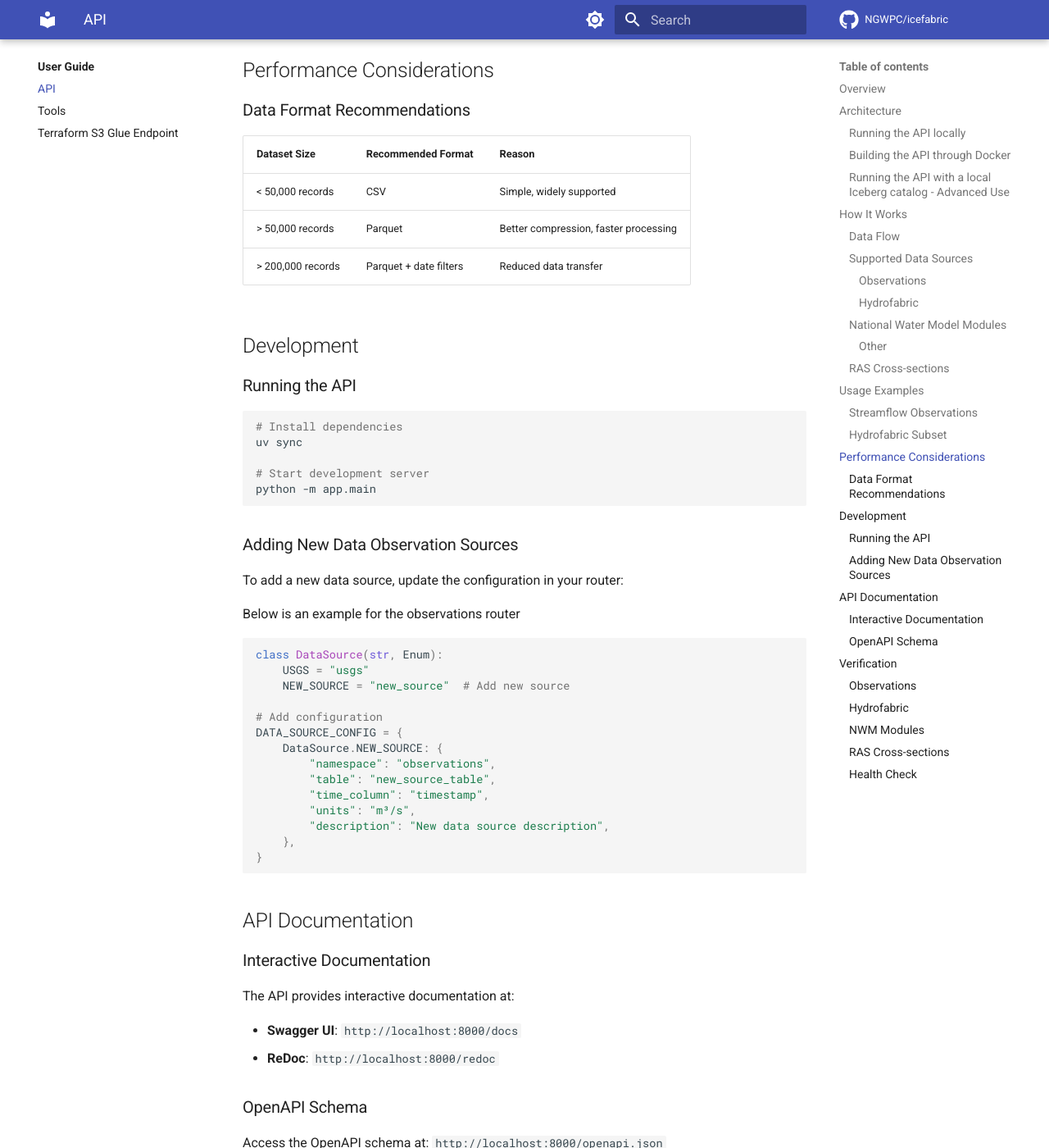
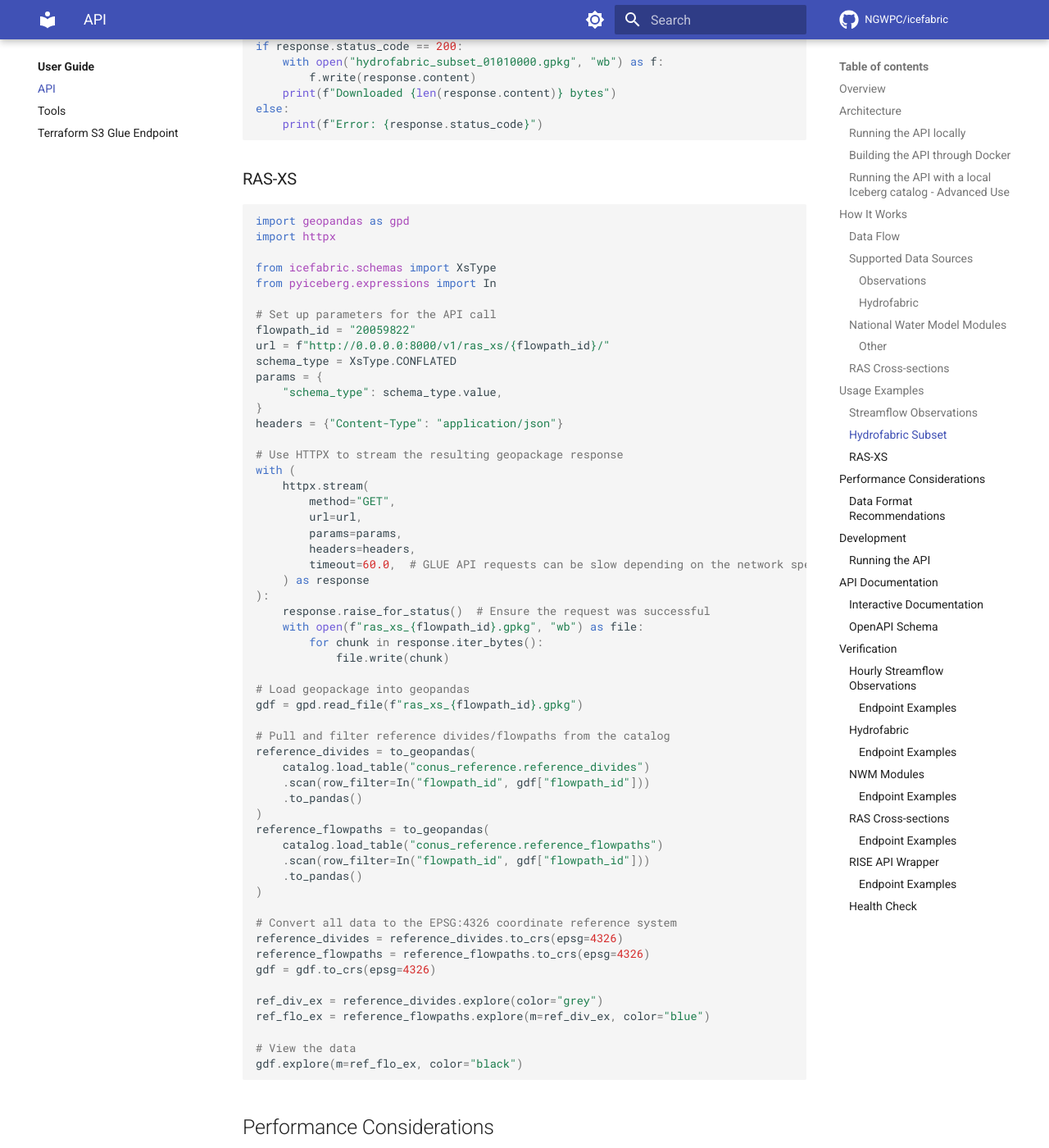
Before and after one commit to NGWPC/icefabric-archive, an MkDocs documentation site: the page built from docs/user_guide/icefabric_api.md, in a window 1280 px wide and 1400 px high, scrolled down 4588 px. Shown: the whole window at 82% size. Built offline with MkDocs 1.6.1 and Material for MkDocs 9.7.7, drawn with Linux system fonts in a browser that asks for light colours; comment, search, counter and statistics services are not loaded; some of the changed text lies outside the part shown.

Commit message:
NGWPC-7726 - Update API docs, reorder tags, fix SFT tag

````diff
--- a/docs/user_guide/icefabric_api.md
+++ b/docs/user_guide/icefabric_api.md
@@ -10,6 +10,7 @@
 
 1. **Main Application** (`app/main.py`) - FastAPI application with health checks and router configuration
 2. **Data Routers** - Handles all data endpoints. Streamflow observations, Hydrofabric subsetting, National Water Model module configuration, and HEC-RAS cross-section retrieval are supported.
+   - **RISE Wrapper API** - Also has a wrapper API to the RISE API from the Bureau of Reclamation
 3. **Apache Iceberg Backend** - Defaults to hosted AWS Glue catalog. Local SQLite-backed catalog may be built using instructions below.
 
 ### Running the API locally
@@ -59,16 +60,19 @@
 ### Data Flow
 
 1. **Request Processing** - Validates data source and identifier parameters
-2. **Data Filtering** - Applies optional date range filters to Iceberg tables
+2. **Data Filtering** - Applies optional date range filters to Icechunk datasets
 3. **Format Conversion** - Exports data in requested format (CSV/Parquet)
 4. **Response Generation** - Returns data with appropriate headers and metadata
 
 ### Supported Data Sources
 
 #### Observations
-Currently supports:
+Download hourly data from (and get info on) the Icechunk streamflow repository. Currently has data from the following sources:
 
-- **USGS** - United States Geological Survey hourly streamflow data
+- **USGS** - 'United States Geological Survey' hourly streamflow data
+- **ENVCA** - 'Environmental California' hourly streamflow data
+- **CADWR** - 'California Department of Water Resources' hourly streamflow data
+- **TXDOT** - 'Texas Department of Transportation' hourly streamflow data
 
 #### Hydrofabric
 Provides geospatial watershed data:
@@ -99,12 +103,13 @@
 - **TopoFlow-Glacier Albedo** - Return TopoFlow-Glacier albedo value for given catchment state (snow, ice, or other)
 
 ### RAS Cross-sections
-Retrieves geopackage data of HEC-RAS cross-sections
+Retrieves geopackage data of HEC-RAS cross-sections. The cross-sectional data is in two schemas:
+- **Conflated**: HEC-RAS data mapped to nearest reference hydrofabric flowpath. Many per flowpath ID.
+- **Representative**: The median, representative, cross-sections - derived from the conflated data set. As such, there is one per reference hydrofabric flowpath ID.
 
-Currently supports:
-
-- **HUC ID**: Download a geopackage for given HUC ID
-- **HUC ID** and **Reach ID**: Download a geopackage for a given HUC ID and Reach ID
+Currently supports the following query types (both can retrieve data from either conflated or representative datasets):
+- **Flowpath ID**: Download a geopackage for given flowpath ID.
+- **Geospatial Query**: Download a geopackage that contains every instance of XS line-data inside a provided lat/lon bounding box.
 
 ## Usage Examples
 
@@ -117,23 +122,19 @@
 
 base_url = "http://localhost:8000/v1/streamflow_observations"
 
-# Get available data sources
-sources = requests.get(f"{base_url}/sources").json()
-
-# Get available identifiers for USGS
-identifiers = requests.get(f"{base_url}/usgs/available", params={"limit": 10}).json()
+# Get available identifiers
+identifiers = requests.get(f"{base_url}/available", params={"limit": 10}).json()
 
 # Get station information
-station_info = requests.get(f"{base_url}/usgs/01031500/info").json()
+station_info = requests.get(f"{base_url}/01031500/info").json()
 print(f"Station has {station_info['total_records']} records")
 
 # Download CSV data with date filtering
 csv_response = requests.get(
-    f"{base_url}/usgs/csv",
+    f"{base_url}/01031500/csv",
     params={
-        "identifier": "01031500",
-        "start_date": "2023-01-01T00:00:00",
-        "end_date": "2023-01-31T00:00:00",
+        "start_date": "2023-01-01 00:00:00",
+        "end_date": "2023-01-31 00:00:00",
         "include_headers": True
     }
 )
@@ -141,9 +142,8 @@
 
 # Download Parquet data (recommended for large datasets)
 parquet_response = requests.get(
-    f"{base_url}/usgs/parquet",
+    f"{base_url}/01031500/parquet",
     params={
-        "identifier": "01031500",
         "start_date": "2023-01-01T00:00:00"
     }
 )
@@ -164,6 +164,66 @@
     print(f"Downloaded {len(response.content)} bytes")
 else:
     print(f"Error: {response.status_code}")
+```
+
+### RAS-XS
+
+```python
+import geopandas as gpd
+import httpx
+
+from icefabric.schemas import XsType
+from pyiceberg.expressions import In
+
+# Set up parameters for the API call
+flowpath_id = "20059822"
+url = f"http://0.0.0.0:8000/v1/ras_xs/{flowpath_id}/"
+schema_type = XsType.CONFLATED
+params = {
+    "schema_type": schema_type.value,
+}
+headers = {"Content-Type": "application/json"}
+
+# Use HTTPX to stream the resulting geopackage response
+with (
+    httpx.stream(
+        method="GET",
+        url=url,
+        params=params,
+        headers=headers,
+        timeout=60.0,  # GLUE API requests can be slow depending on the network speed. Adding a 60s timeout to ensure requests go through
+    ) as response
+):
+    response.raise_for_status()  # Ensure the request was successful
+    with open(f"ras_xs_{flowpath_id}.gpkg", "wb") as file:
+        for chunk in response.iter_bytes():
+            file.write(chunk)
+
+# Load geopackage into geopandas
+gdf = gpd.read_file(f"ras_xs_{flowpath_id}.gpkg")
+
+# Pull and filter reference divides/flowpaths from the catalog
+reference_divides = to_geopandas(
+    catalog.load_table("conus_reference.reference_divides")
+    .scan(row_filter=In("flowpath_id", gdf["flowpath_id"]))
+    .to_pandas()
+)
+reference_flowpaths = to_geopandas(
+    catalog.load_table("conus_reference.reference_flowpaths")
+    .scan(row_filter=In("flowpath_id", gdf["flowpath_id"]))
+    .to_pandas()
+)
+
+# Convert all data to the EPSG:4326 coordinate reference system
+reference_divides = reference_divides.to_crs(epsg=4326)
+reference_flowpaths = reference_flowpaths.to_crs(epsg=4326)
+gdf = gdf.to_crs(epsg=4326)
+
+ref_div_ex = reference_divides.explore(color="grey")
+ref_flo_ex = reference_flowpaths.explore(m=ref_div_ex, color="blue")
+
+# View the data
+gdf.explore(m=ref_flo_ex, color="black")
 ```
 
 ## Performance Considerations
@@ -188,29 +248,6 @@
 python -m app.main
 ```
 
-### Adding New Data Observation Sources
-
-To add a new data source, update the configuration in your router:
-
-Below is an example for the observations router
-
-```python
-class DataSource(str, Enum):
-    USGS = "usgs"
-    NEW_SOURCE = "new_source"  # Add new source
-
-# Add configuration
-DATA_SOURCE_CONFIG = {
-    DataSource.NEW_SOURCE: {
-        "namespace": "observations",
-        "table": "new_source_table",
-        "time_column": "timestamp",
-        "units": "m³/s",
-        "description": "New data source description",
-    },
-}
-```
-
 ## API Documentation
 
 ### Interactive Documentation
@@ -226,33 +263,36 @@
 
 ## Verification
 
-### Observations
+### Hourly Streamflow Observations
 
+Interface for querying the hourly streamflow dataset. Includes USGS/ENVCA/CADWR/TXDOT gages. Can return data as CSV or Parquet files in specified date ranges.
+
+#### Endpoint Examples
 ```bash
-# List available data sources
-curl http://localhost:8000/v1/streamflow_observations/sources
+# Get available identifiers (limit results)
+curl "http://localhost:8000/v1/streamflow_observations/available?limit=5"
 
-# Get available identifiers (limit results)
-curl "http://localhost:8000/v1/streamflow_observations/usgs/available?limit=5"
-
-# Get data source information
-curl http://localhost:8000/v1/streamflow_observations/usgs/info
+# Get dataset repo history (snapshots, commit messages, etc.)
+curl "http://localhost:8000/v1/streamflow_observations/history"
 
 # Get specific station information
-curl http://localhost:8000/v1/streamflow_observations/usgs/01010000/info
+curl "http://localhost:8000/v1/streamflow_observations/JBR/info"
 
-# Download CSV with headers
-curl "http://localhost:8000/v1/streamflow_observations/usgs/csv?identifier=01010000&include_headers=true"
+# Download gage data (full set) CSV with headers
+curl "http://localhost:8000/v1/streamflow_observations/01031500/csv?include_headers=true"
 
-# Download CSV with date filtering
-curl "http://localhost:8000/v1/streamflow_observations/usgs/csv?identifier=01010000&start_date=2021-12-31T14%3A00%3A00&end_date=2022-01-01T14%3A00%3A00&include_headers=true"
+# Download CSV with date filtering - 2010 to 2011
+curl "http://localhost:8000/v1/streamflow_observations/02GC002/csv?start_date=2010&end_date=2011"
 
-# Download Parquet file
-curl "http://localhost:8000/v1/streamflow_observations/usgs/parquet?identifier=01010000&start_date=2021-12-31T14%3A00%3A00&end_date=2022-01-01T14%3A00%3A00" -o "output.parquet"
+# Download Parquet file with date filtering - June 2023 to November 2023
+curl "http://localhost:8000/v1/streamflow_observations/08102730/parquet?start_date=2023-06&end_date=2023-11"
 ```
 
 ### Hydrofabric
 
+Interface for querying the Hydrofabric service.
+
+#### Endpoint Examples
 ```bash
 # Download hydrofabric subset
 curl "http://localhost:8000/v1/hydrofabric/01010000/gpkg" -o "subset.gpkg"
@@ -267,6 +307,10 @@
 ```
 
 ### NWM Modules
+
+Interface for NWM modules. Each module supports IPE return, given a gage ID and module-appropriate extra information.
+
+#### Endpoint Examples
 ```bash
 # Return parameters for SFT (Soil Freeze-Thaw) by catchment
 curl "http://localhost:8000/v1/modules/sft/?identifier=01010000&domain=conus_hf&use_schaake=false"
@@ -300,12 +344,49 @@
 ```
 
 ### RAS Cross-sections
+
+Interface for querying HEC-RAS cross-sectional data. Supports per-flowpath-ID queries and lat/lon bounding box queries.
+Each flowpath is composed of conflated cross-sections. Each flowpath has one 'averaged' representative cross-section.
+
+#### Endpoint Examples
 ```bash
-# Download RAS cross-sections for a HUC ID
-curl "http://localhost:8000/v1/ras_xs/02040106/" -o "ras_02040106.gpkg"
+# Download conflated RAS cross-sections for a flowpath ID
+curl "http://localhost:8000/v1/ras_xs/20059822/?schema_type=conflated"
 
-# Download RAS cross-sections for a HUC ID and Reach ID
-curl "http://localhost:8000/v1/ras_xs/02040106/dsreachid=4188251" -o "ras_02040106_4188251.gpkg"
+# Download representative RAS cross-sections for a flowpath ID
+curl "http://localhost:8000/v1/ras_xs/20059822/?schema_type=representative"
+
+# Download RAS cross-sections that lie within a geospatial lat/lon bounding box
+# NOTE - can also get representative cross-sections when querying by bounding-box
+curl "http://localhost:8000/v1/ras_xs/within?schema_type=conflated&min_lat=31.3323&min_lon=-109.0502&max_lat=37.0002&max_lon=-103.002"
+```
+
+### RISE API Wrapper
+
+A wrapper interface to the [RISE API](https://data.usbr.gov/rise-api). Used to query reservoir outflow data.
+
+#### Endpoint Examples
+```bash
+# Get the collection of 'CatalogItem' resources - customize response by setting page quantity and items per page.
+curl "http://localhost:8000/v1/rise/catalog-item?page=1&itemsPerPage=25"
+
+# Get a 'CatalogItem' resource, per a given ID.
+curl "http://localhost:8000/v1/rise/catalog-item/10833"
+
+# Get the collection of 'CatalogRecord' resources - customize response by setting page quantity and items per page.
+curl "http://localhost:8000/v1/rise/catalog-record?page=1&itemsPerPage=25"
+
+# Get a 'CatalogRecord' resource, per a given ID.
+curl "http://localhost:8000/v1/rise/catalog-record/8134"
+
+# Get the collection of 'Location' resources - customize response by setting page quantity and items per page.
+curl "http://localhost:8000/v1/rise/location?page=1&itemsPerPage=25"
+
+# Get a 'Location' resource, per a given ID.
+curl "http://localhost:8000/v1/rise/location/3708"
+
+# Get a 'Result' resource, per a given ID.
+curl "http://localhost:8000/v1/rise/result/8000"
 ```
 
 ### Health Check
````
Also changed, not shown: other parts of docs/user_guide/icefabric_api.md (+1 -1 lines), 2 other files.
